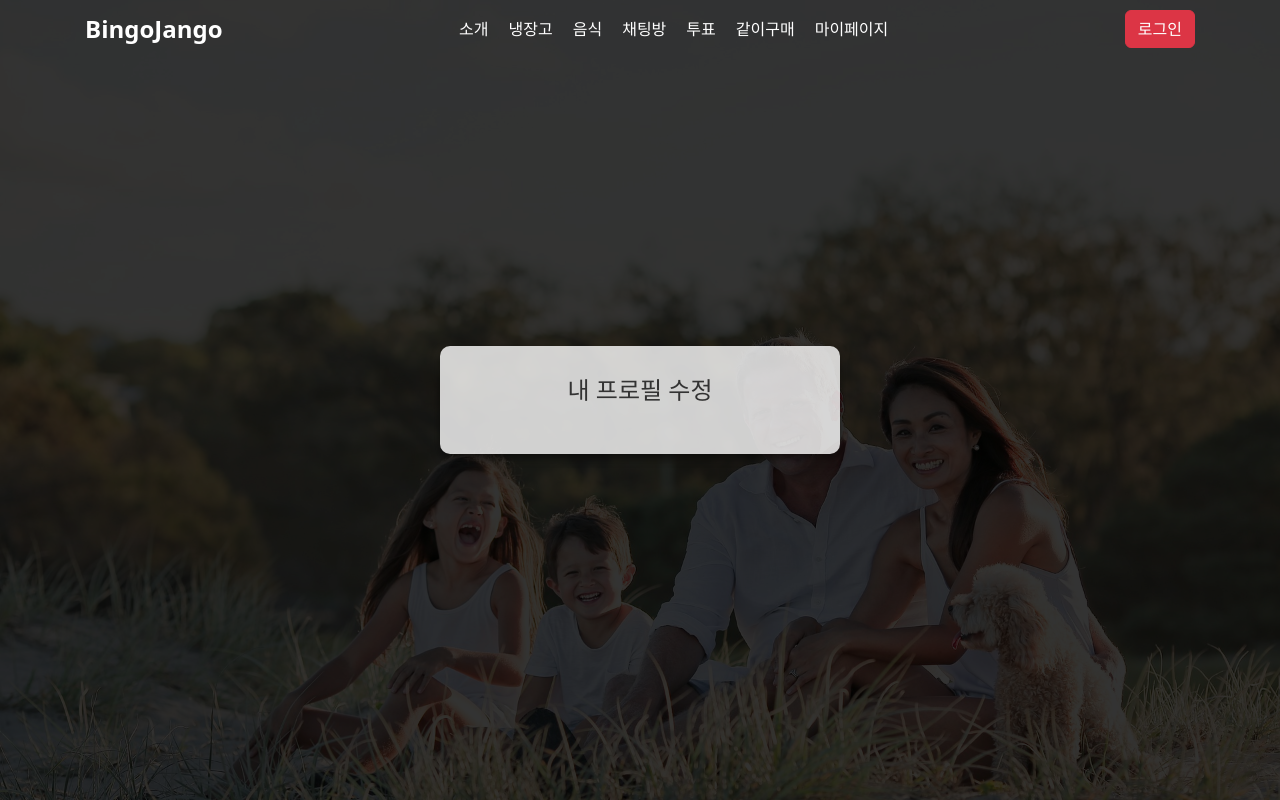
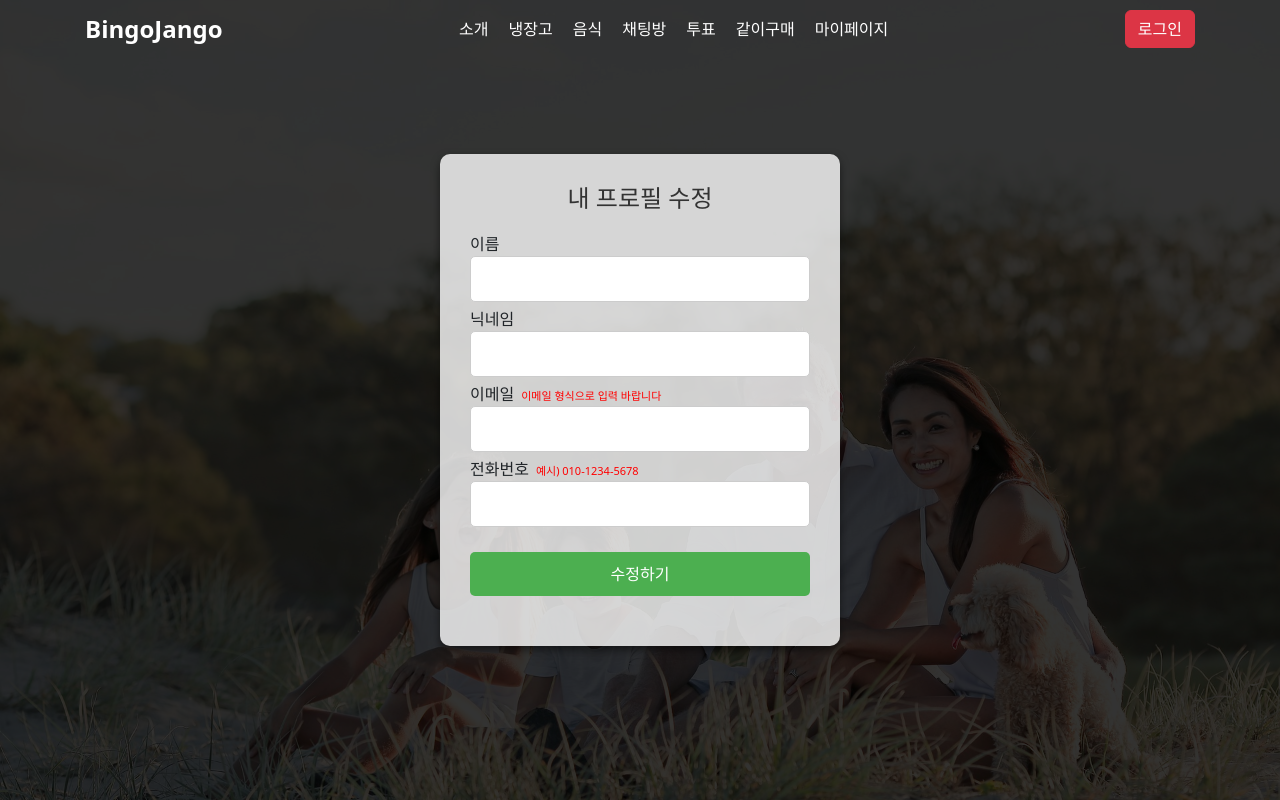
Before and after one commit to hunzzzzz/bingo-jango-fe, a Vue app: page /update-user-profile in a window 1280 px wide. Built offline with nearby package versions, Linux system fonts and the light colour scheme.

Commit message:
[Feat] 프로필 수정

```diff
--- a/src/views/user/UpdateUserProfile.vue
+++ b/src/views/user/UpdateUserProfile.vue
@@ -3,6 +3,27 @@
     <div class="box">
       <h2 class="form-title">내 프로필 수정</h2>
       <form @submit.prevent="updateUserProfile">
+        <div class="form-group">
+          <label for="name">이름</label>
+          <input v-model="user.name" type="text" id="name" required>
+        </div>
+        <div class="form-group">
+          <label for="nickname">닉네임</label>
+          <input v-model="user.nickname" type="text" id="nickname" required>
+        </div>
+        <div class="form-group">
+          <span>이메일</span>
+          <span style="margin-left: 7px; color: red; font-size: 11px;">이메일 형식으로 입력 바랍니다</span>
+          <input v-model="user.email" type="email" id="email" required>
+        </div>
+        <div class="form-group">
+          <span>전화번호</span>
+          <span style="margin-left: 7px; color: red; font-size: 11px;">예시) 010-1234-5678</span>
+          <input v-model="user.phone" type="text" id="phone" required>
+        </div>
+        <div class="button-group">
+          <button type="submit">수정하기</button>
+        </div>
       </form>
     </div>
   </div>
@@ -13,6 +34,37 @@ import axios from "axios";
 
 export default {
   name: 'UpdateUserProfile',
+  data() {
+    return {
+      user: {
+        name: '',
+        nickname: '',
+        email: '',
+        phone: '',
+      }
+    }
+  },
+  methods: {
+    updateUserProfile() {
+      const token = localStorage.getItem('accessToken');
+      const apiUrl = "http://localhost:8080/users/change/profile";
+      axios.patch(apiUrl, this.user, {headers: {'Authorization': `Bearer ${token}`}})
+          .then(response => {
+            alert("수정 되었습니다.");
+          })
+          .catch(error => {
+            const errorMessage = error.response && error.response.data.message;
+            if (errorMessage === "존재하는 닉네임이에요.") {
+              alert("존재하는 닉네임이에요.");
+            } else if (errorMessage === "존재하는 이메일이에요."){
+              alert("존재하는 이메일이에요.");
+            } else {
+              alert("회원수정 중 문제가 발생했습니다. 다시 시도해 주세요.");
+            }
+            console.error("회원수정 중 문제가 발생했습니다.", error);
+          })
+    }
+  }
 }
 </script>
 
```
